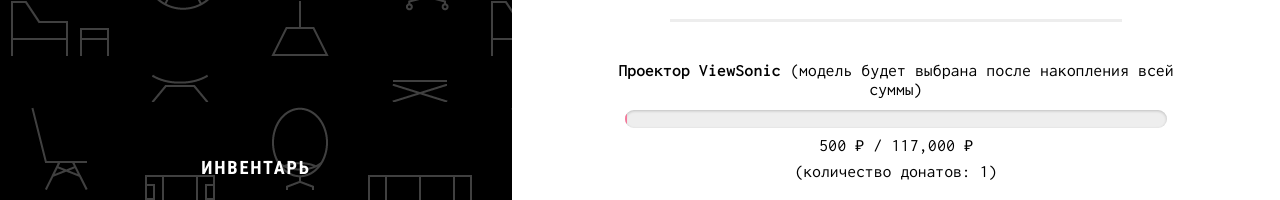
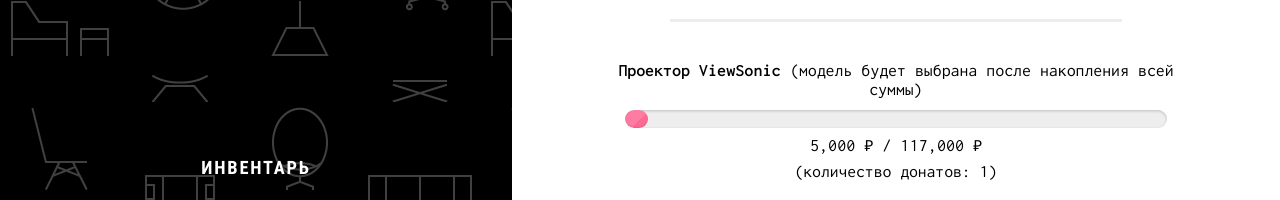
Before and after one commit to makecs50/cs138x, a Jekyll site: the page built from inventory.md, in a window 1280 px wide and 1191 px high. Shown: the part 991-1191 px from the top of the window. Built offline with Jekyll 4.4.1, drawn with Linux system fonts in a browser that asks for light colours.

Commit message:
Update inventory.md

```diff
--- a/inventory.md
+++ b/inventory.md
@@ -25,7 +25,7 @@ layout: default-primary
         <div class="label-bottom-center"><span>Проектор ViewSonic</span> (модель будет выбрана после накопления всей суммы)</div>
 
       <div class="progress">
-        <div class="cssProgress-bar cssProgress-accumulating cssProgress-stripes cssProgress-active" data-accumulated="500" style="width: 0;"></div>
+        <div class="cssProgress-bar cssProgress-accumulating cssProgress-stripes cssProgress-active" data-accumulated="5000" style="width: 0;"></div>
       </div>
       <div class="cssProgress-label2 cssProgress-label2-center">0 ₽ / 117,000 ₽</div>
       <div class="label-bottom-center" style="font-size: 1.5rem">(количество донатов: 1)</div>
```
